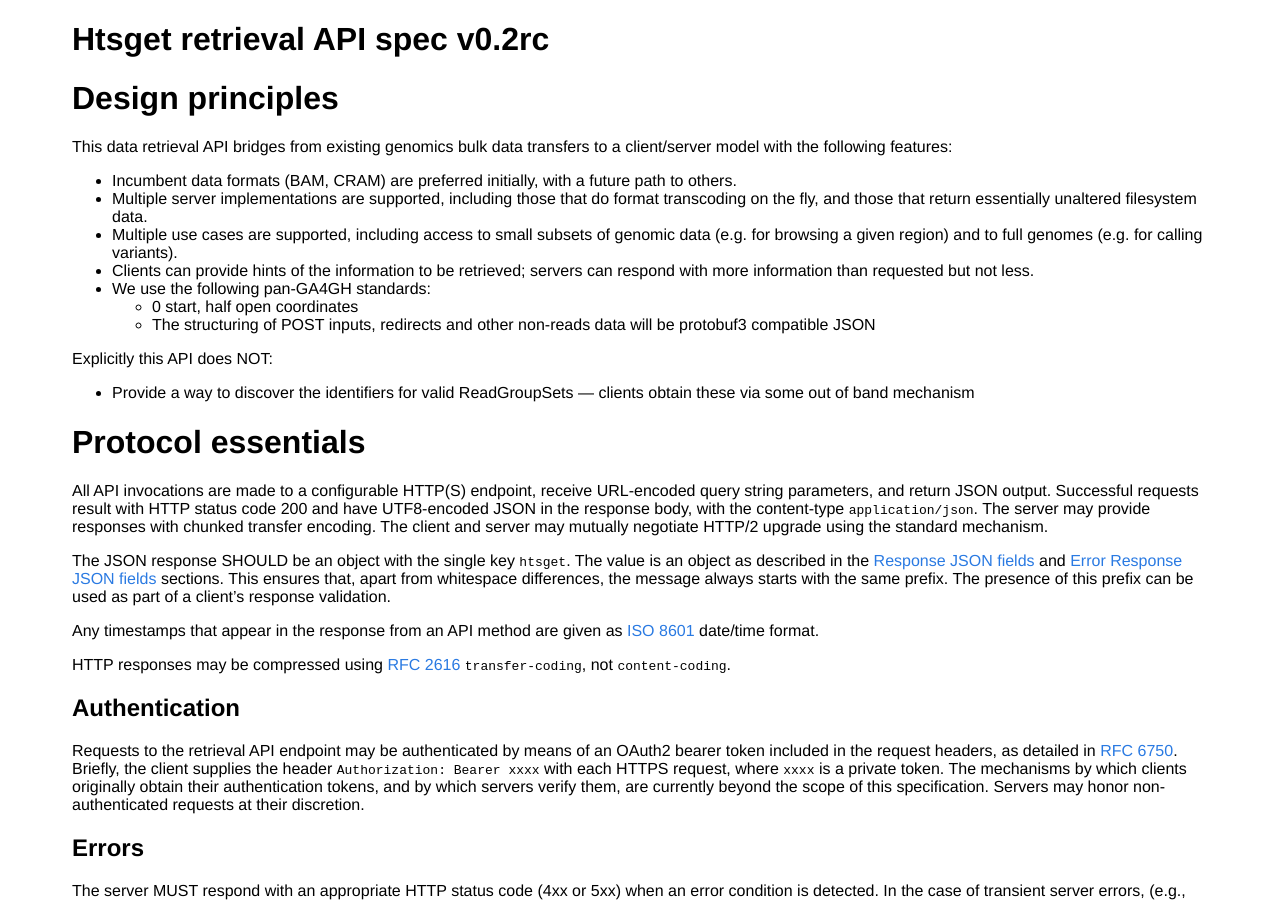
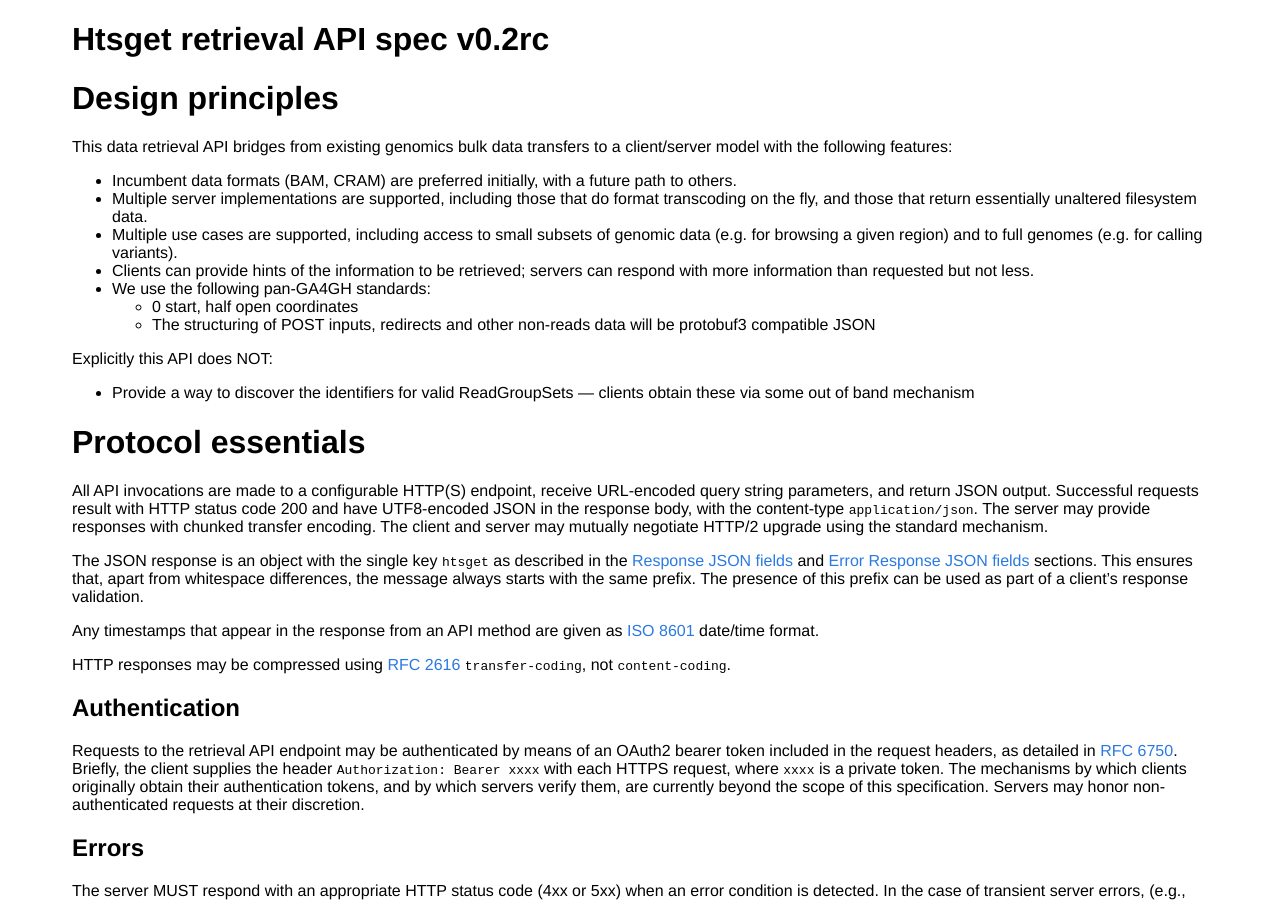
Before and after one commit to samtools/hts-specs, a Jekyll site: the page built from htsget.md, in a window 1280 px wide and 900 px high. Built offline with Jekyll 4.4.1, drawn with Linux system fonts in a browser that asks for light colours.

Commit message:
Improve wording in "Protocol essentials" section

```diff
--- a/htsget.md
+++ b/htsget.md
@@ -27,7 +27,7 @@ Explicitly this API does NOT:
 
 All API invocations are made to a configurable HTTP(S) endpoint, receive URL-encoded query string parameters, and return JSON output. Successful requests result with HTTP status code 200 and have UTF8-encoded JSON in the response body, with the content-type `application/json`. The server may provide responses with chunked transfer encoding. The client and server may mutually negotiate HTTP/2 upgrade using the standard mechanism.
 
-The JSON response SHOULD be an object with the single key `htsget`.  The value is an object as described in the [Response JSON fields](#response-json-fields) and [Error Response JSON fields](#error-response-json-fields) sections.  This ensures that, apart from whitespace differences, the message always starts with the same prefix.  The presence of this prefix can be used as part of a client's response validation.
+The JSON response is an object with the single key `htsget` as described in the [Response JSON fields](#response-json-fields) and [Error Response JSON fields](#error-response-json-fields) sections.  This ensures that, apart from whitespace differences, the message always starts with the same prefix.  The presence of this prefix can be used as part of a client's response validation.
 
 Any timestamps that appear in the response from an API method are given as [ISO 8601] date/time format.
 
```
